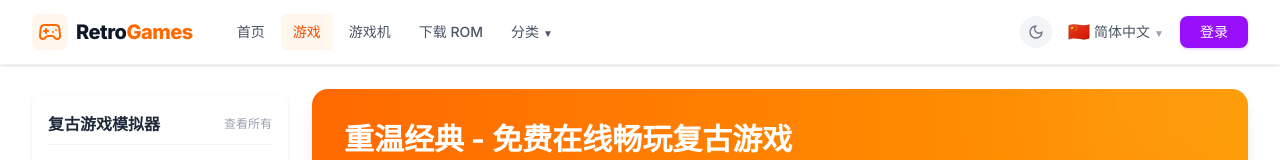
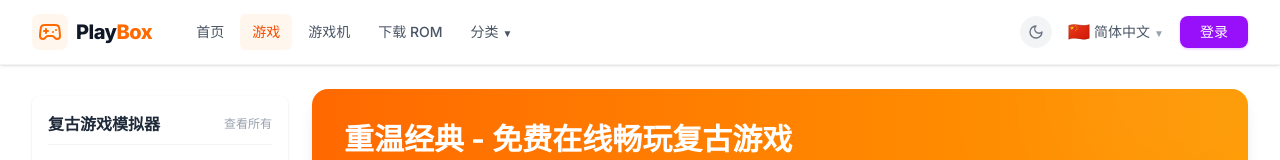
Before and after one commit to sxw-18/react-game, a Next.js app: page / in a window 1280 px wide. Shown: the top 160 px of the page. Built offline with nearby package versions, Linux system fonts and the light colour scheme.

Commit message:
优化名称

```diff
--- a/app/layout.tsx
+++ b/app/layout.tsx
@@ -6,7 +6,7 @@ import Header from "@/components/Header";
 const inter = Inter({ subsets: ["latin"] });
 
 export const metadata: Metadata = {
-  title: "RetroGames - 在线复古游戏模拟器",
+  title: "PlayBox - 在线复古游戏模拟器",
   description: "免费在线畅玩复古游戏，无需下载",
 };
 
--- a/components/Header.tsx
+++ b/components/Header.tsx
@@ -11,7 +11,7 @@ export default function Header() {
                 <Gamepad2 className="text-orange-500 w-6 h-6" />
             </div>
             <span className="text-xl font-extrabold tracking-tight text-gray-900">
-              Retro<span className="text-orange-500">Games</span>
+              Play<span className="text-orange-500">Box</span>
             </span>
           </Link>
 
```
